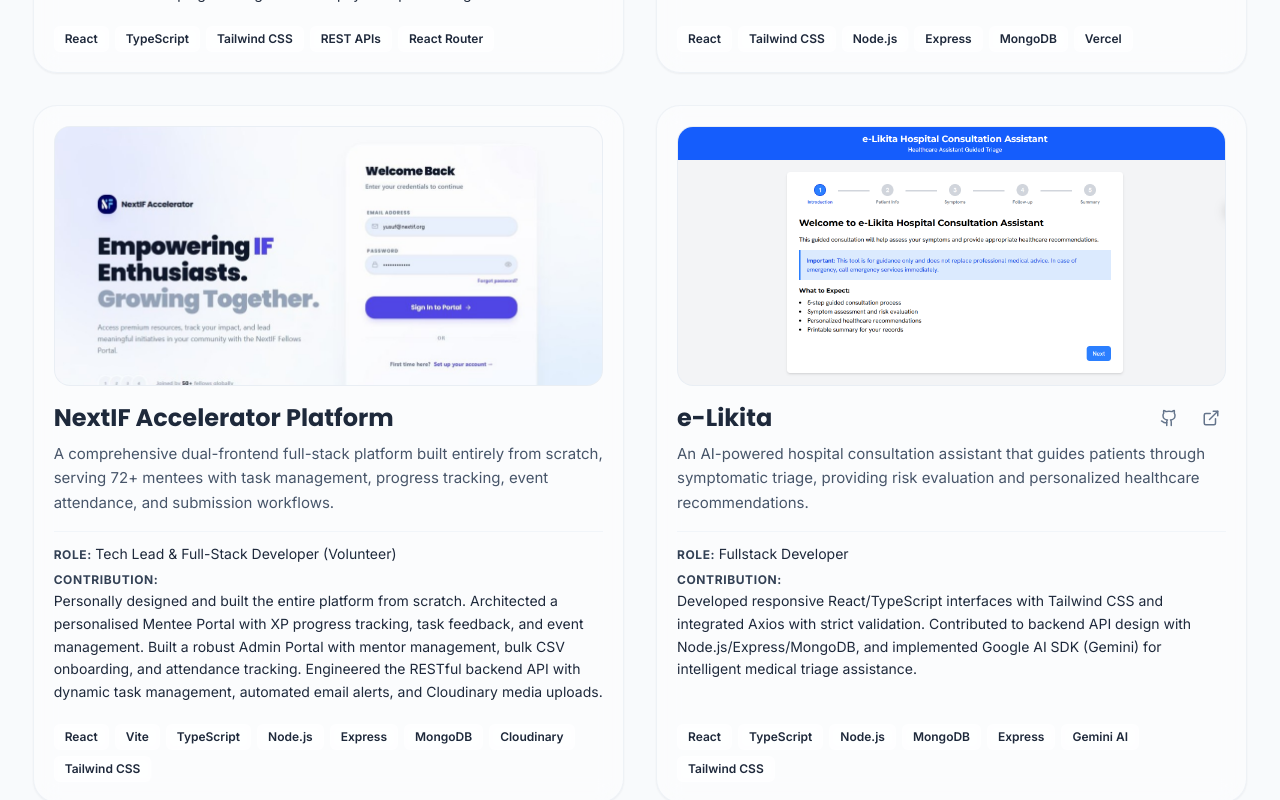
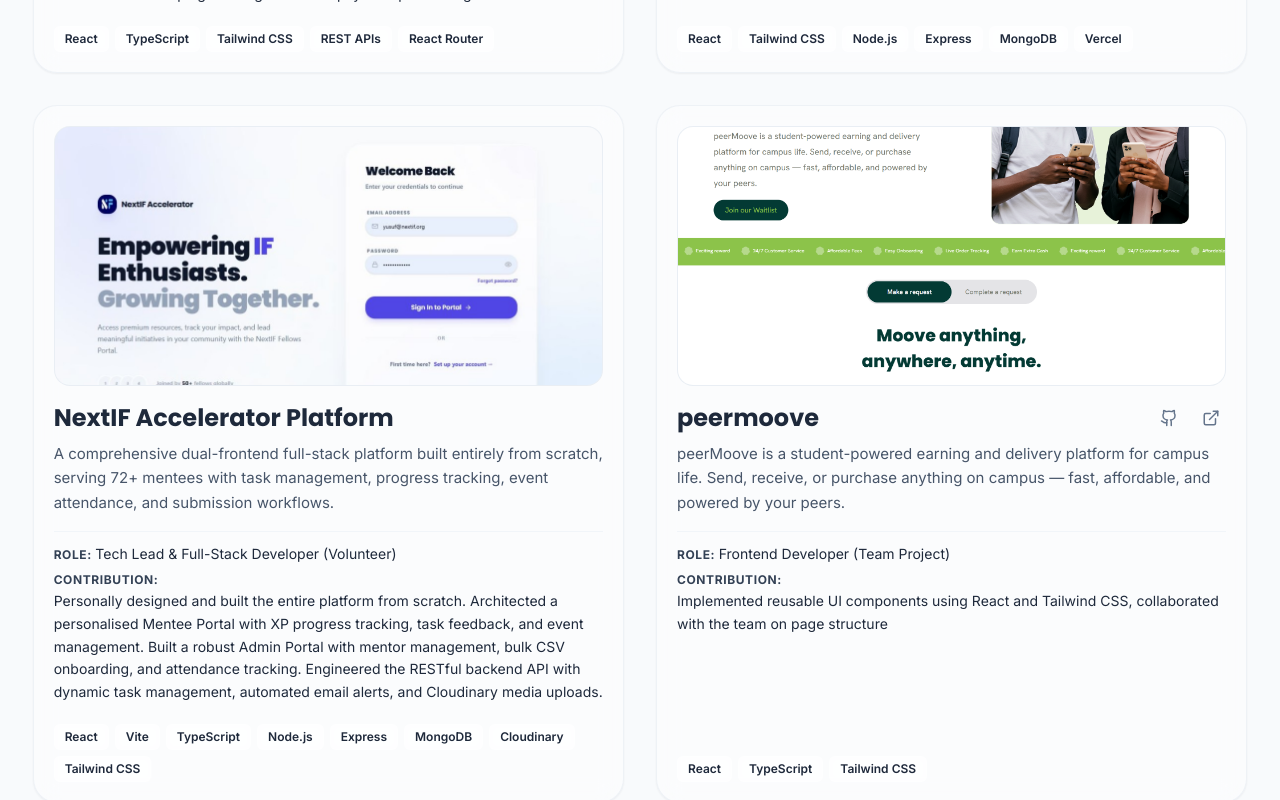
Before and after one commit to Elmoustafi-22/my-portfolio-website, a Next.js app: page / in a window 1280 px wide. Shown: the part 2280-3080 px from the top of the page. Built offline with nearby package versions, Linux system fonts and the light colour scheme; no server answers.

Commit message:
feat: initialize project data file with professional experience entries

```diff
--- a/src/data/projects.ts
+++ b/src/data/projects.ts
@@ -62,6 +62,18 @@ export const projects: Project[] = [
       "Personally designed and built the entire platform from scratch. Architected a personalised Mentee Portal with XP progress tracking, task feedback, and event management. Built a robust Admin Portal with mentor management, bulk CSV onboarding, and attendance tracking. Engineered the RESTful backend API with dynamic task management, automated email alerts, and Cloudinary media uploads.",
   },
   {
+    title: "peermoove",
+    image: "/images/peermoove.png",
+    description:
+      "peerMoove is a student-powered earning and delivery platform for campus life. Send, receive, or purchase anything on campus — fast, affordable, and powered by your peers.",
+    technologies: ["React", "TypeScript", "Tailwind CSS"],
+    github: "https://github.com/Moovee-Inc/moovee-website-frontend",
+    live: "https://www.peermoove.com/",
+    role: "Frontend Developer (Team Project)",
+    contribution:
+      "Implemented reusable UI components using React and Tailwind CSS, collaborated with the team on page structure",
+  },
+  {
     title: "e-Likita",
     image: "/images/e-likita.png",
     description:
@@ -72,5 +84,5 @@ export const projects: Project[] = [
     role: "Fullstack Developer",
     contribution:
       "Developed responsive React/TypeScript interfaces with Tailwind CSS and integrated Axios with strict validation. Contributed to backend API design with Node.js/Express/MongoDB, and implemented Google AI SDK (Gemini) for intelligent medical triage assistance.",
-  },
+  }
 ];
```
